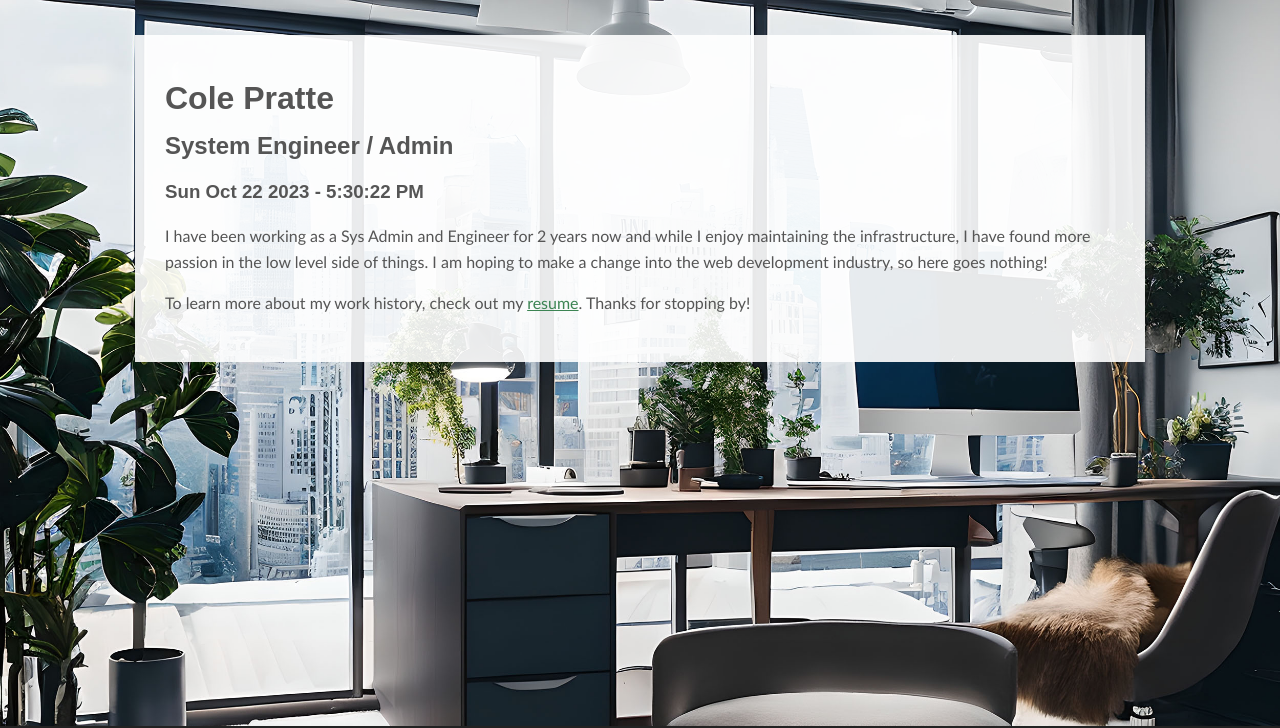
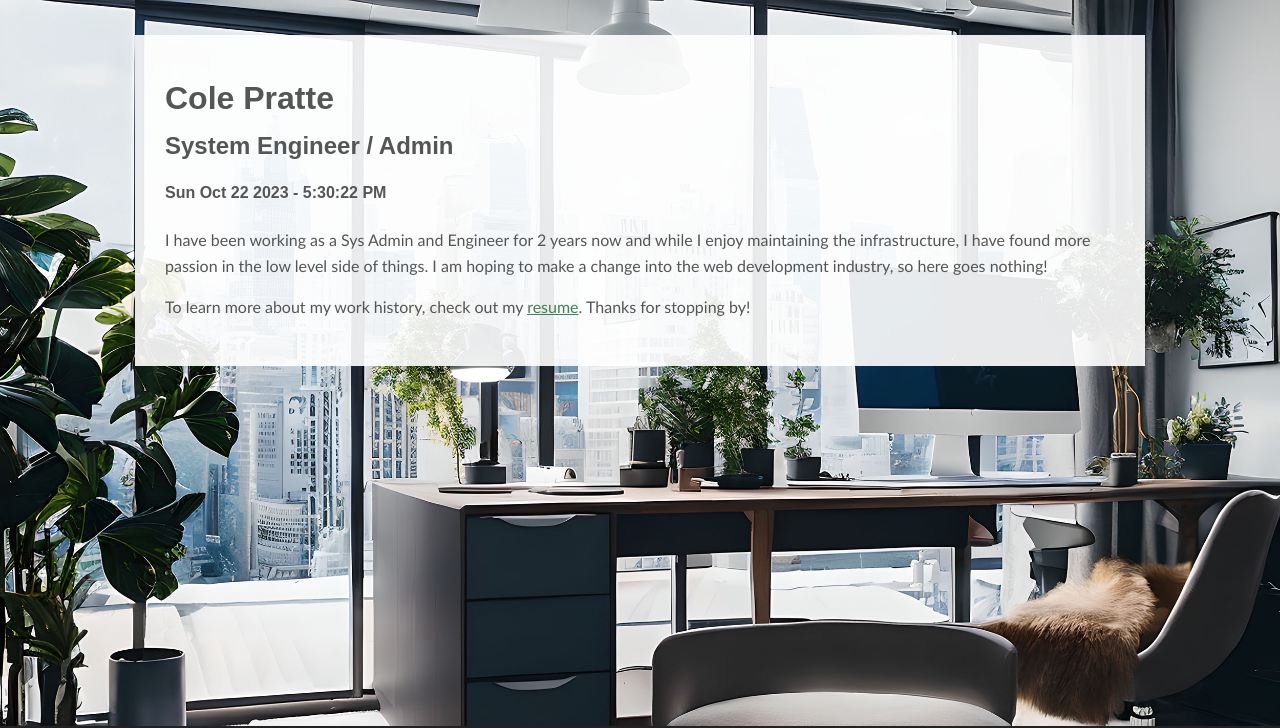
Before and after one commit to cpxx9/cpxx9.github.io, a plain HTML site: page index.html in a window 1280 px wide. Shown: the top 728 px of the page. Drawn offline with Linux system fonts and the light colour scheme.

Commit message:
changed header sizes

```diff
--- a/CSS/style.css
+++ b/CSS/style.css
@@ -29,10 +29,6 @@ body{
 	font-size: 16px;
 	line-height: 1.6em;
 	margin: 0;
-}
-
-h1, h2, h3 {
-
 }
 
 p {
--- a/index.html
+++ b/index.html
@@ -15,7 +15,7 @@
         <header>
           <h1>Cole Pratte</h1>
           <h2>System Engineer / Admin</h2>
-          <h3 id="ct"></h3>
+          <h4 id="ct"></h4>
         </header>
 
         <!-- //  ABOUT ME  // -->
```
